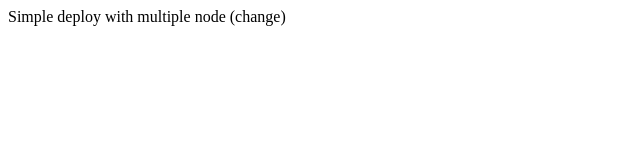
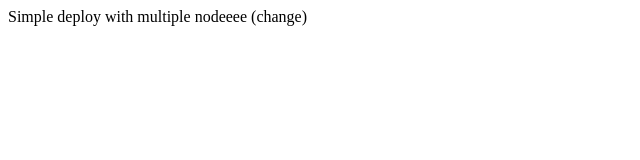
Before and after one commit to Frontarolli/simple-test, a plain HTML site: page index.html in a window 1280 px wide. Shown: the full height of the page, 0-640 px from the left. Drawn offline with Linux system fonts and the light colour scheme.

Commit message:
new Update

```diff
--- a/index.html
+++ b/index.html
@@ -3,6 +3,6 @@
         <title>SAMPLE TEST</title>
     </head>
     <body>
-        <p2>Simple deploy with multiple node (change) <p2>
+        <p2>Simple deploy with multiple nodeeee (change) <p2>
     </body>
 </html>
```
